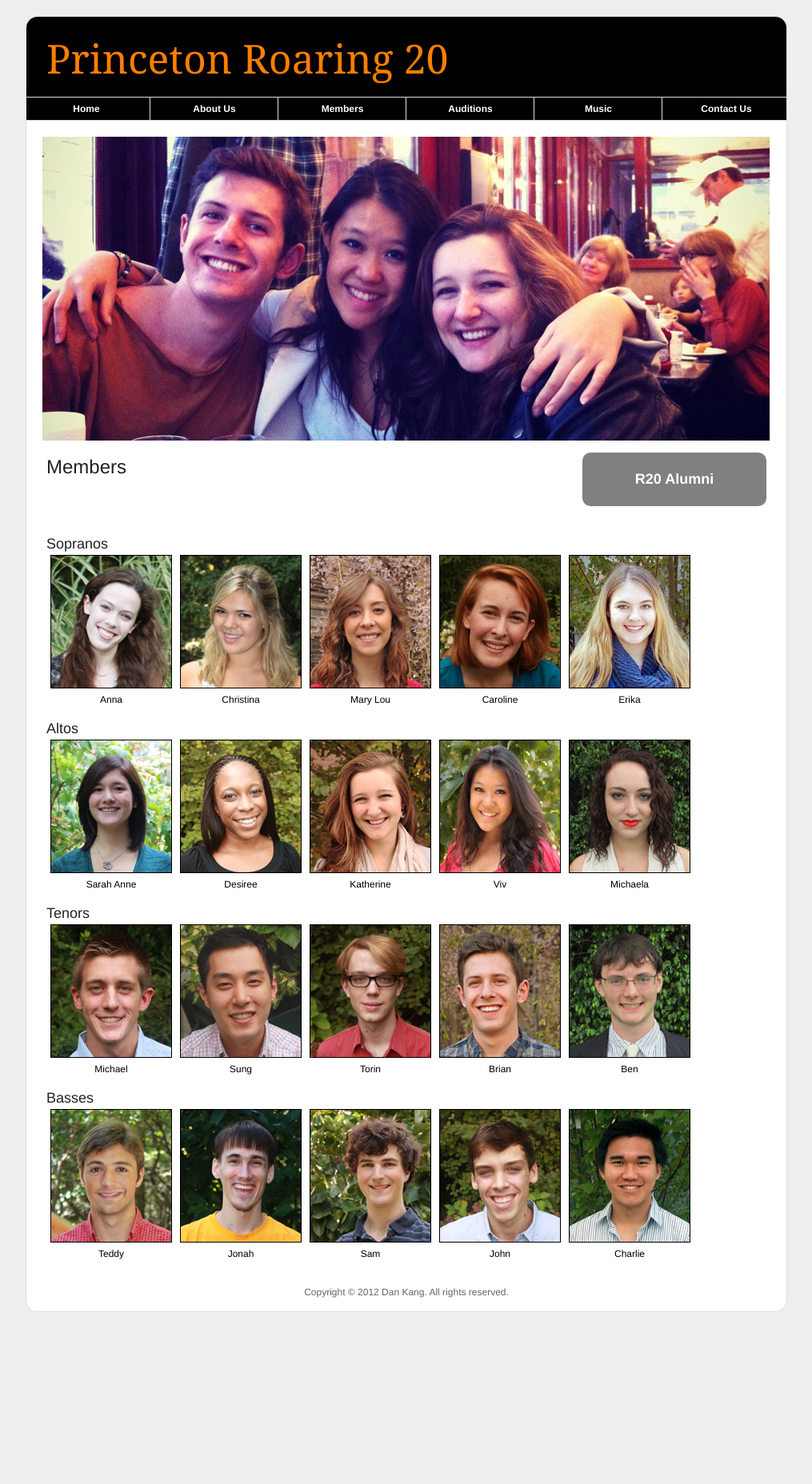
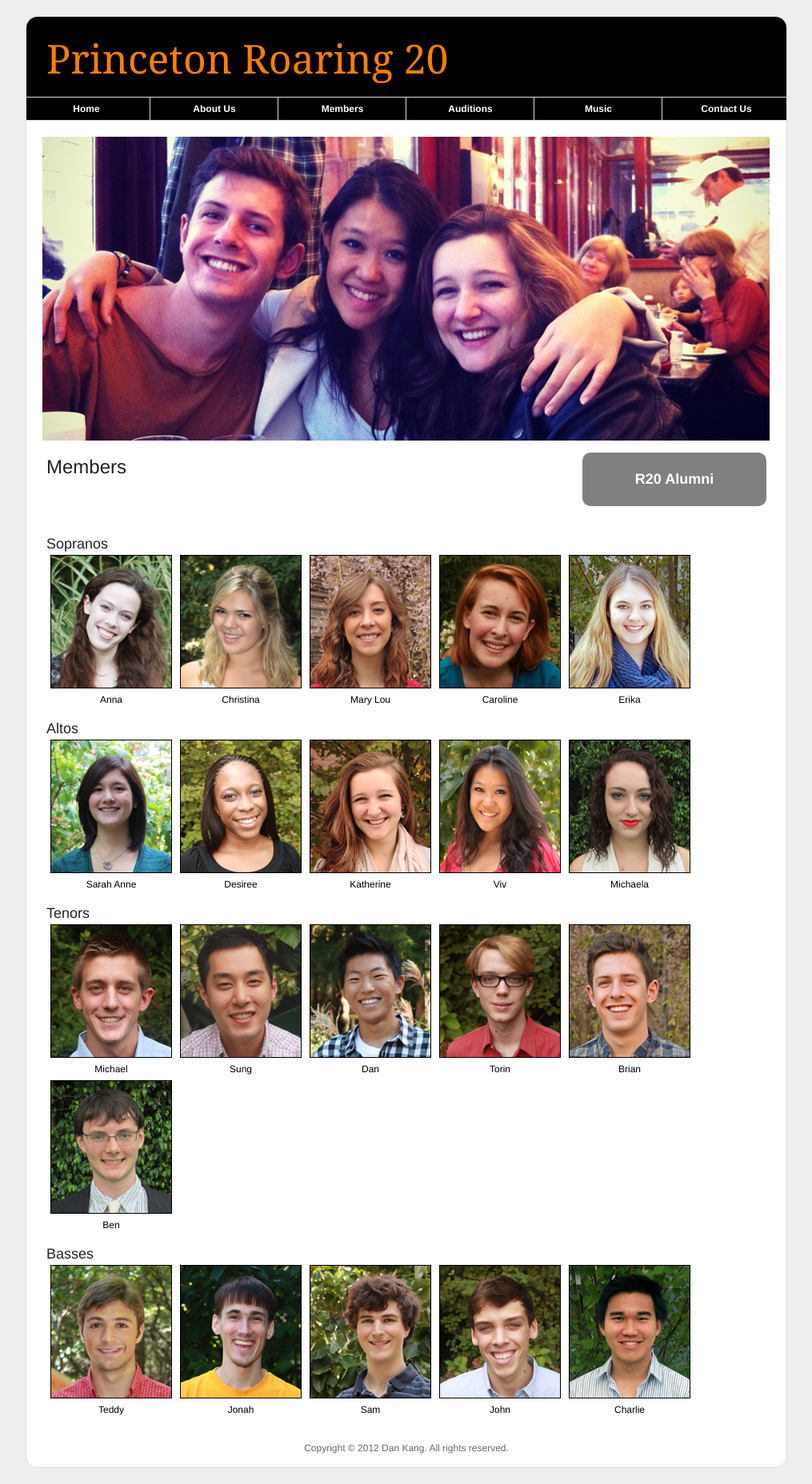
Before and after one commit to namukang/princetonroaring20.com, a Jekyll site: the page built from members.html, in a window 1280 px wide. Shown: the whole page at 80% size, without its empty margins (132-1147 px from the left). Built offline with Jekyll 4.4.1, drawn with Linux system fonts in a browser that asks for light colours; comment, search, counter and statistics services are not loaded; before the commit the page ends 1661 px from its top, so only the background shows below that.

Commit message:
Put me back in coach

```diff
--- a/members.html
+++ b/members.html
@@ -79,13 +79,10 @@
     <div class="hidden"></div>
     <div class="name">Sung</div>
   </a>
-  <!--
-  For when you come back
-  <a href="/members/dk" id="dk" class="profile">
+  <a href="{{ site.github.url }}/members/dk" id="dk" class="profile">
     <div class="image"></div>
     <div class="hidden"></div>
     <div class="name">Dan</div>
-  </a>!-->
   <a href="{{ site.github.url }}/members/torin" id="torin" class="profile">
     <div class="image"></div>
     <div class="hidden"></div>
```
